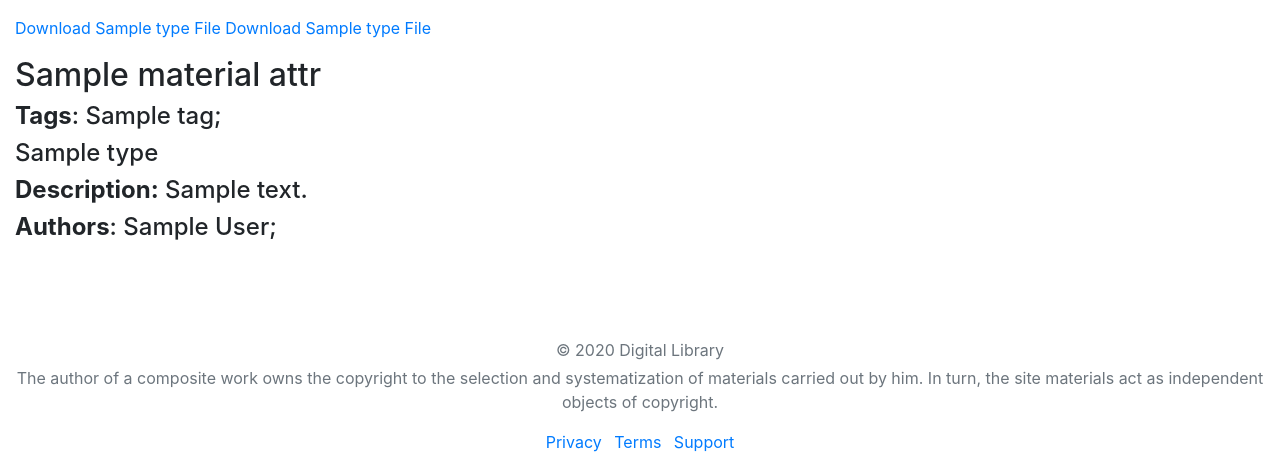
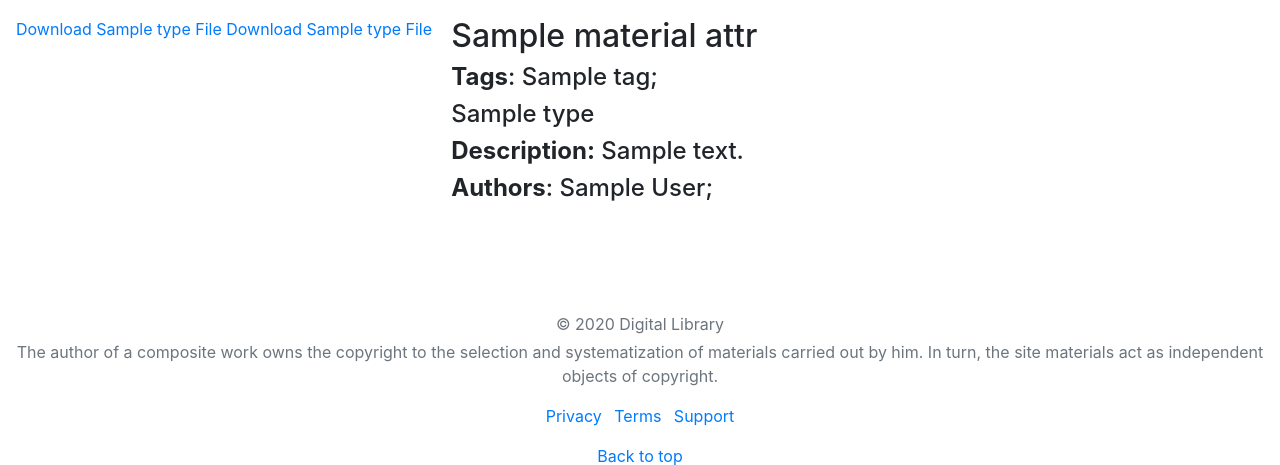
Before and after one commit to PurplePegasuss/Digital-Library-BS19-06, a Flask app: template digital_library/views/templates/material.html in a window 1280 px wide. Shown: the part 56-521 px from the top of the page. Run offline with Flask 2, Linux system fonts and the light colour scheme; the template is opened without the code that fills it: most values are stand-ins (such as "Sample title", 1, 10 or a date in 2020).

Commit message:
modified

```diff
--- a/digital_library/views/templates/material.html
+++ b/digital_library/views/templates/material.html
@@ -3,13 +3,16 @@
 <div class="block1">
     <p></p>
     <div class="col-md-12 col-md-6 mb-4">
-    <p>
+    <table width="100%" border="0">
+        <tr valign="top">
+            <td width="50">
                 {% for url in data['attachments']%}
                     <a href = url['url'] > Download {{ data['attachments']['type'] }} File</a>
                 {%  endfor %}
                 <a href = data['url'] > Download {{ data['material_attr']['type'] }} File</a>
-    </p>
-
+                <br />
+            </td>
+            <td width="100" height="200">
                 <h5><font size="6">{{ data['material_attr']['title'] }}</font></h5>
                 <div>
                     <h5><font size="5">
@@ -26,6 +29,11 @@
                         {% endfor %}
                     </font></h5>
                 </div>
+            </td>
+        </tr>
+
+    </table>
     </div>
+
 </div>
 {% endblock %}
```
Also changed, not shown: digital_library/views/index.py (+9 -9 lines). Lines whose indentation alone changed are shown as unchanged.
